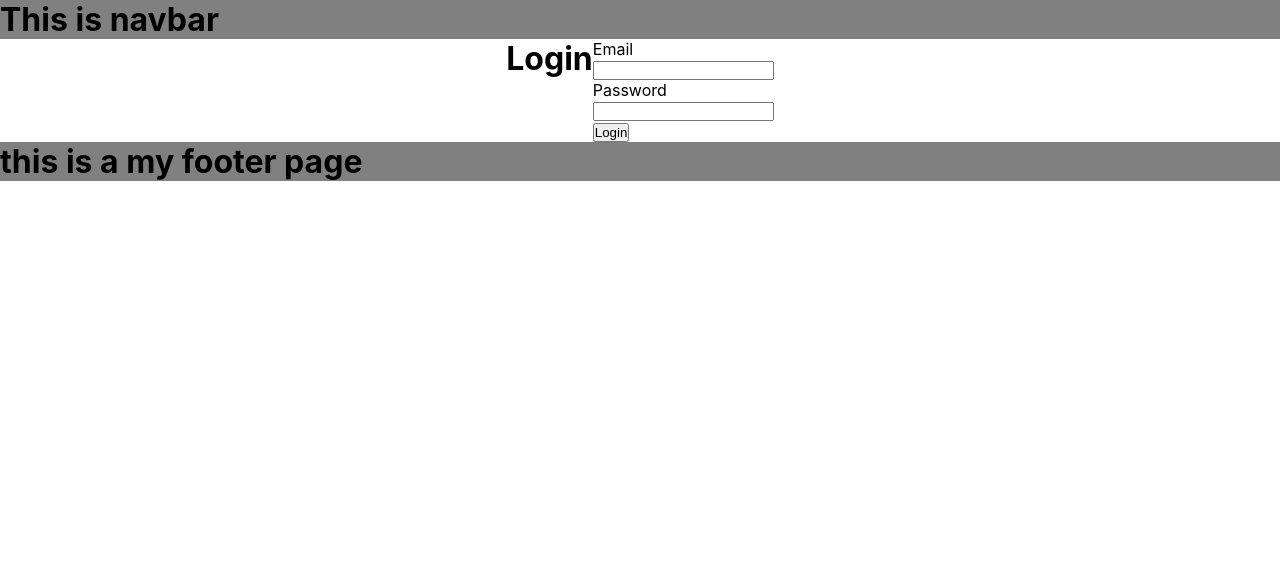
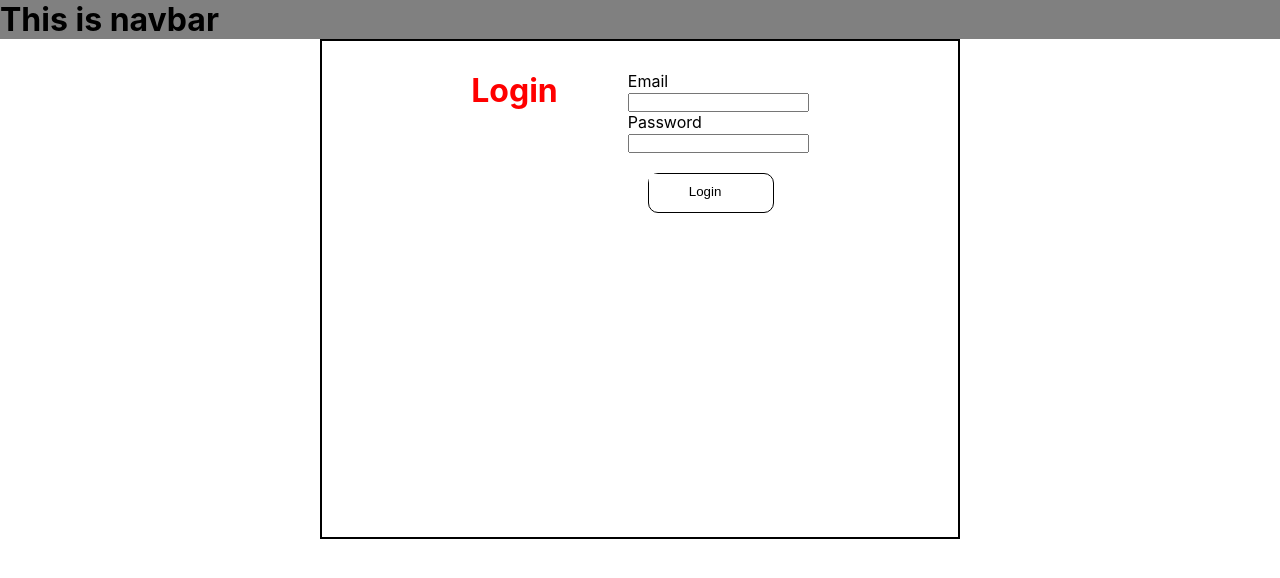
Before and after one commit to samiksha-3010/awdiz--3-react, a React (Create React App) app in the folder counterapp/: page /Login in a window 1280 px wide. Shown: the top 578 px of the page. Built offline with nearby package versions, Linux system fonts and the light colour scheme.

Commit message:
updates all

```diff
--- a/counterapp/src/App.jsx
+++ b/counterapp/src/App.jsx
@@ -56,7 +56,7 @@ function App() {
         <Route exact path='/dynamic-classes' element={<DynamicClasses />} />
         <Route exact path='/dynamic-styles' element={<DynamicStyles />} />
         <Route exact path='/singlePro' element={<SinglePro/>} />
-        <Route exact path='/xyz' element={<Xyz />} />
+        <Route exact path='/xyz' element={<Xyz />}/>
         <Route exact path='/declerative-way' element={<DeclerativeWay />} />
         <Route exact path='/single-product/:swaraj' element={<SingleProduct />} />
         <Route exact path='/styled-compo' element={<StyledCompo />} />
@@ -74,7 +74,7 @@ function App() {
         {/* <Route exact path='/footer' element={<Footer />} /> */}
 
       </Routes>
-      <Footer/>
+      {/* <Footer/> */}
 
     </div>
   );
--- a/counterapp/src/components/08-07/UseCallback.jsx
+++ b/counterapp/src/components/08-07/UseCallback.jsx
@@ -11,7 +11,6 @@ const UseCallback =() => {
         setTodos([...todos, "come in"])
     }, [todos])
 
-
   return (
     <div>
         <Todos todos= {todos} addTodo ={addTodo }/>
@@ -21,4 +20,4 @@ const UseCallback =() => {
   )
 }
 
-export default UseCallback
+export default UseCallback;
--- /dev/null
+++ b/counterapp/src/components/15-07/Login.css
@@ -0,0 +1,34 @@
+*{
+    box-sizing: border-box;
+    margin: 0%;
+    padding: 0%;
+}
+#register-style{
+    border: 2px solid black;
+    width: 50%;
+    height: 500px;
+    margin: auto;
+    display: flex;
+    justify-content: center;
+    padding-top: 30px;
+}
+#register-style>h1{
+    color: red;
+    padding-right: 70px;
+}
+#button-type{
+    width: 70%;
+    height: 40px;
+    border: 1px solid black;
+    margin-top: 20px;
+    margin-left: 20px;
+    border-radius: 10px;
+}
+#button-type>input{
+    padding-left: 40px;
+    padding-top: 10px;
+    border: none;
+    outline: none;
+    background-color: white;
+    color: black;
+}
--- a/counterapp/src/components/15-07/Login.jsx
+++ b/counterapp/src/components/15-07/Login.jsx
@@ -1,4 +1,5 @@
 import { useState } from "react";
+import './Login.css'
 import { useNavigate } from "react-router-dom";
 
 function Login (){
@@ -36,14 +37,14 @@ function Login (){
     }
 
     return(
-        <div style={{ display: 'flex', justifyContent: "center" }}>
+        <div  id="register-style">
         <h1>Login</h1>
         <form onSubmit={handleSubmit}>
             <label>Email</label><br/>
             <input type="name" name='email' onChange={handleChange}/><br/>
             <label>Password</label><br/>
             <input type="password" name='password' onChange={handleChange}/><br/>
-            <input type='submit' value='Login'/><br/>
+           <div id="button-type"><input type='submit' value='Login'/><br/></div>
 
         </form>
          </div>
--- a/counterapp/src/components/Counter.jsx
+++ b/counterapp/src/components/Counter.jsx
@@ -1,24 +1,75 @@
 
- import { useState } from "react";
+//  import { useState } from "react";
 
-function Counter (){
-    const [ Counter, setCounter] = useState(0);
-    console.log (Counter, "Counter")
-    function add(){
-        setCounter((prevalue) => prevalue + 1)
+// function Counter (){
+//     const [ Counter, setCounter] = useState(0);
+//     console.log (Counter, "Counter")
+//     function add(){
+//         setCounter((prevalue) => prevalue + 1)
 
+//     }
+//     function subract(){
+//      setCounter((prevalue) => prevalue -1)
+//     }
+
+//     return(
+// <div>
+//      <h1>Counter:{Counter}</h1>
+//      <button onClick={add}>+ Add by 1</button>
+//      <button onClick={subract}>- Add by 1</button>
+// </div>
+//  )
+// }
+
+// export default Counter
+
+
+import {useState} from 'react'
+
+const Counter = () => {
+    const  [ Counter, setCounter]= useState(0);
+    // console.log(Counter,"Counter")
+    function add (){
+       setCounter  ((prevalue) => prevalue + 1)
     }
-    function subract(){
-     setCounter((prevalue) => prevalue -1)
+    function subtrack(){
+        setCounter ((prevalue) => prevalue - 1)
     }
+  return (
+    <div>
+        <h1>Counter: {Counter}</h1>
+        <button onClick={add}>+ add by one samiksha</button>
+        <button onClick={subtrack}>- add by 1 tanu </button>
 
-    return(
-<div>
-     <h1>Counter:{Counter}</h1>
-     <button onClick={add}>+ Add by 1</button>
-     <button onClick={subract}>- Add by 1</button>
-</div>
- )
+
+
+    </div>
+  )
 }
 
-export default Counter
+export default Counter;
+
+
+// import  { useState } from 'react'
+
+// const Counter = () => {
+//     const [counter, setCounter] = useState(0)
+//      console.log(counter, "setCounter")
+//      function add (){
+//         setCounter((prevalue) => prevalue + 1 )
+//         // function subtrack(){
+//         //     setCounter((prevalue) => prevalue - 1)
+//         // }
+
+
+//      }
+//   return (
+//     <div>
+//         <h1>Counter:{Counter}</h1>
+//         <button onClick={add}> add+1</button>
+//         {/* <button onClick={subtrack}>tanu- 1</button> */}
+//     </div>
+//   )
+// }
+
+// export default Counter
--- a/counterapp/src/components/Footer.jsx
+++ b/counterapp/src/components/Footer.jsx
@@ -1,6 +1,6 @@
 function  Footer (){
     return(
-        <div style={{border: 'black', backgroundColor: 'gray',width: '100%',height:'20%'}}>
+        <div style={{border: 'black', backgroundColor: 'gray',width: '100%',height:'20%', paddingTop:' 100%'}}>
          <h1> this is a my footer page</h1>
         </div>
     )
--- a/counterapp/src/components/Section.jsx
+++ b/counterapp/src/components/Section.jsx
@@ -1,15 +1,32 @@
 
-import { useState } from "react";
-function Section() {
-    const [isUserLogged, setIsUserLogged] = useState(false);
+// import { useState } from "react";
+// function Section() {
+//     const [isUserLogged, setIsUserLogged] = useState(false);
 
 
-    return (
-        <div>
-            {}
-            Section : {isUserLogged ? <button>Login</button> : <button>Logout</button>}
-        </div>
-    )
+//     return (
+//         <div>
+//             {}
+//             Section : {isUserLogged ? <button>Login</button> : <button>Logout</button>}
+//         </div>
+//     )
+// }
+
+// export default Section;
+
+
+
+import React, { useState } from 'react'
+
+const Section = () => {
+    const [isUserLogged, setIsUserLogged] = useState (false);
+  return (
+    <div>
+        {}
+        Section : { isUserLogged ? <button>Login </button> : <button>Logout</button>}
+
+    </div>
+  )
 }
 
-export default Section;
+export default Section
--- a/counterapp/src/components/Type1UseEffect.jsx
+++ b/counterapp/src/components/Type1UseEffect.jsx
@@ -1,31 +1,56 @@
- import  {useEffect, useState} from "react";
- function Type1UseEffect(){
-    const [ counter, setCounter] = useState(0);
-    const[ samiksha, setSamiksha] = useState(87666);
+//  import  {useEffect, useState} from "react";
+//  function Type1UseEffect(){
+//     const [ counter, setCounter] = useState(0);
+//     const[ samiksha, setSamiksha] = useState(87666);
+//     useEffect(() => {
+//         console.log("Inside  UseEffect")
+//     });
+//     function  addCounter() {
+//         setCounter((preValue) => preValue + 1)
+// }
+// function  addCounter() {
+//     setCounter((preValue) => preValue + 1)
+// }
+// // useEffect(() =>{
+// // })
+//     return(
+//         <div>
+//             <h1>Type1UseEffect</h1>
+//             <h1>counter:{counter}</h1>
+//             <button onClick={addCounter}>Add counter</button>
+//             <h1>samiksha:{samiksha}</h1>
+//             <button onClick={addCounter}>Add samiksha</button>
+//         </div>
+//     )
+//  }
+//  export default Type1UseEffect;
 
-    useEffect(() => {
-        console.log("Inside  UseEffect")
+import React, { useEffect, useState } from 'react'
+
+const Type1UseEffect = () => {
+    const [ Counter, setCounter] = useState (0)
+    const [ Samiksha, setSamiksha] = useState (543)
+    useEffect (() =>{
+        console.log("Inside UseEffect")
     });
-
-    function  addCounter() {
-        setCounter((preValue) => preValue + 1)
+    function addCounter (){
+        setCounter ((preValue) => preValue+1)
     }
-function  addCounter() {
-    setCounter((preValue) => preValue + 1)
+    function addCounter (){
+        setCounter ((preValue) => preValue-1)
     }
-// useEffect(() =>{
-
-// })
-
-    return(
+    useEffect (() =>{
+        console.log("Inside UseEffect")
+    })
+  return (
     <div>
         <h1>Type1UseEffect</h1>
-            <h1>counter:{counter}</h1>
-            <button onClick={addCounter}>Add counter</button>
-            <h1>samiksha:{samiksha}</h1>
-            <button onClick={addCounter}>Add samiksha</button>
+        <h1>Counter: {Counter}</h1>
+        <button  onClick={addCounter}>Add Counter</button>
+        <h1>Tanu: {Samiksha}</h1>
+        <button onClick={addCounter}>Add Samiksha</button>
     </div>
-
   )
 }
+
 export default Type1UseEffect;
--- a/counterapp/src/components/Type2UseEffect.jsx
+++ b/counterapp/src/components/Type2UseEffect.jsx
@@ -6,11 +6,13 @@ useEffect(() => {
 
 console.log("Inside useEffect")
 },[])
+
+function addCounter (){
+    setCounter ((preValue) => preValue+1)
+}
  useEffect(() => {
     alert ('welcome!')
  })
-
-
 //  useEffect(() => {  // it'll execute the code only on first render of component, (first time page open, hard refersh)
 //     // console.log("Inside useEffect"  )
 //     alert('Welcome!')
@@ -19,8 +21,7 @@ console.log("Inside useEffect")
 // useEffect(()=>{
 
 // },[])
-
-   function addCounter(){
+  function addCounter(){
     setCounter((preValue)=> preValue + 1)
    }
     return(
```
Lines whose indentation alone changed are shown as unchanged.
